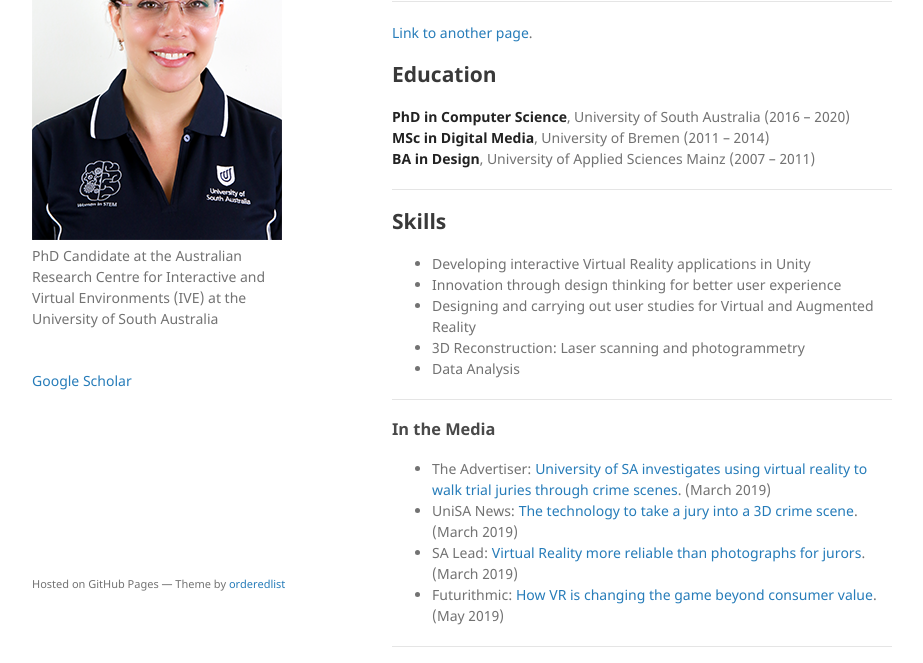
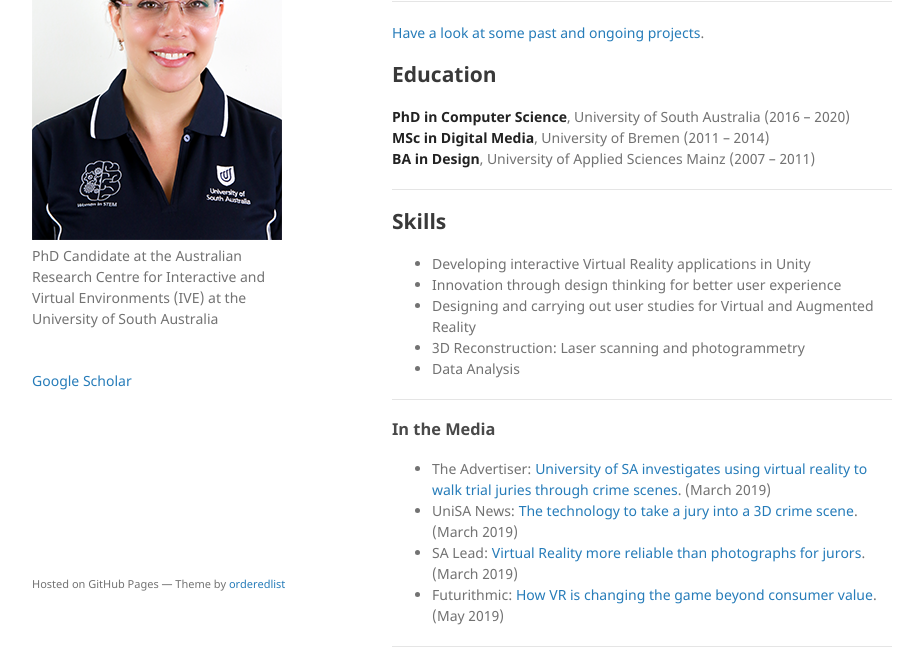
Before and after one commit to kiwicarolin/kiwicarolin.github.io, a Jekyll site: the page built from index.md, in a window 1280 px wide and 900 px high, scrolled down 412 px, cut to the strip 237-900 px from the top of the window. Shown: the whole strip, without its empty margins (178-1101 px from the left). Built offline with Jekyll 4.4.1, drawn with Linux system fonts in a browser that asks for light colours; our own code applies the rules of GitHub Pages for plain Markdown files; some of the changed text lies outside the part shown.

```diff
--- a/_layouts/default.html
+++ b/_layouts/default.html
@@ -44,6 +44,7 @@
       <section>
 
       {{ content }}
+      <p>This project is maintained by <a href="{{ site.github.owner_url }}">{{ site.github.owner_name }}</a></p>
 
       </section>
       <footer>
--- a/index.md
+++ b/index.md
@@ -14,7 +14,7 @@ _My research is possible thanks to the Data to Decisions CRC who graciously supp
 
 ***
 
-[Link to another page](./another-page.html).
+[Have a look at some past and ongoing projects](./portfolio.html).
 
 ## Education
 
```
Also changed, not shown: portfolio.md (renamed from another-page.md), thumbnail.png (deleted).
